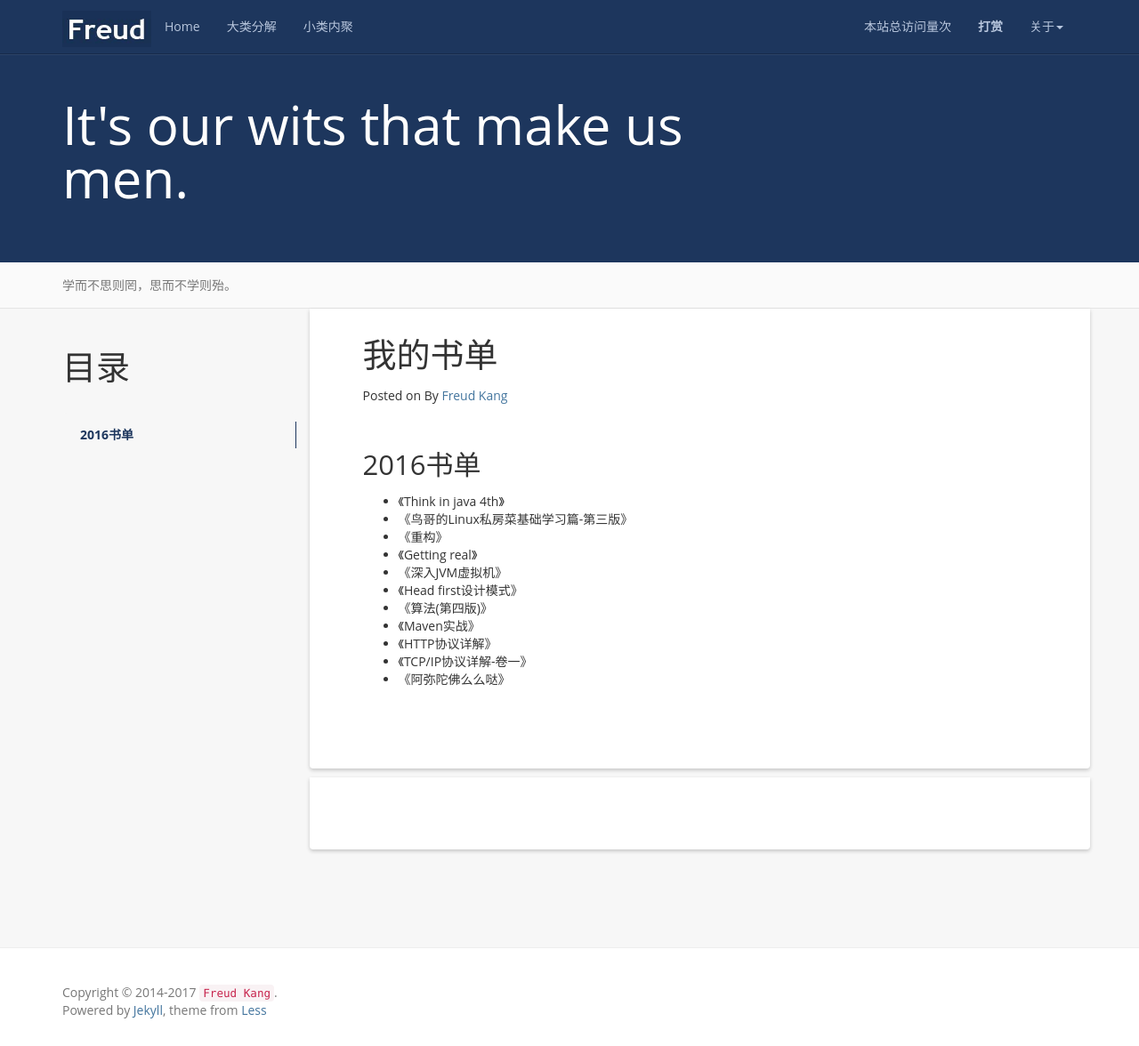
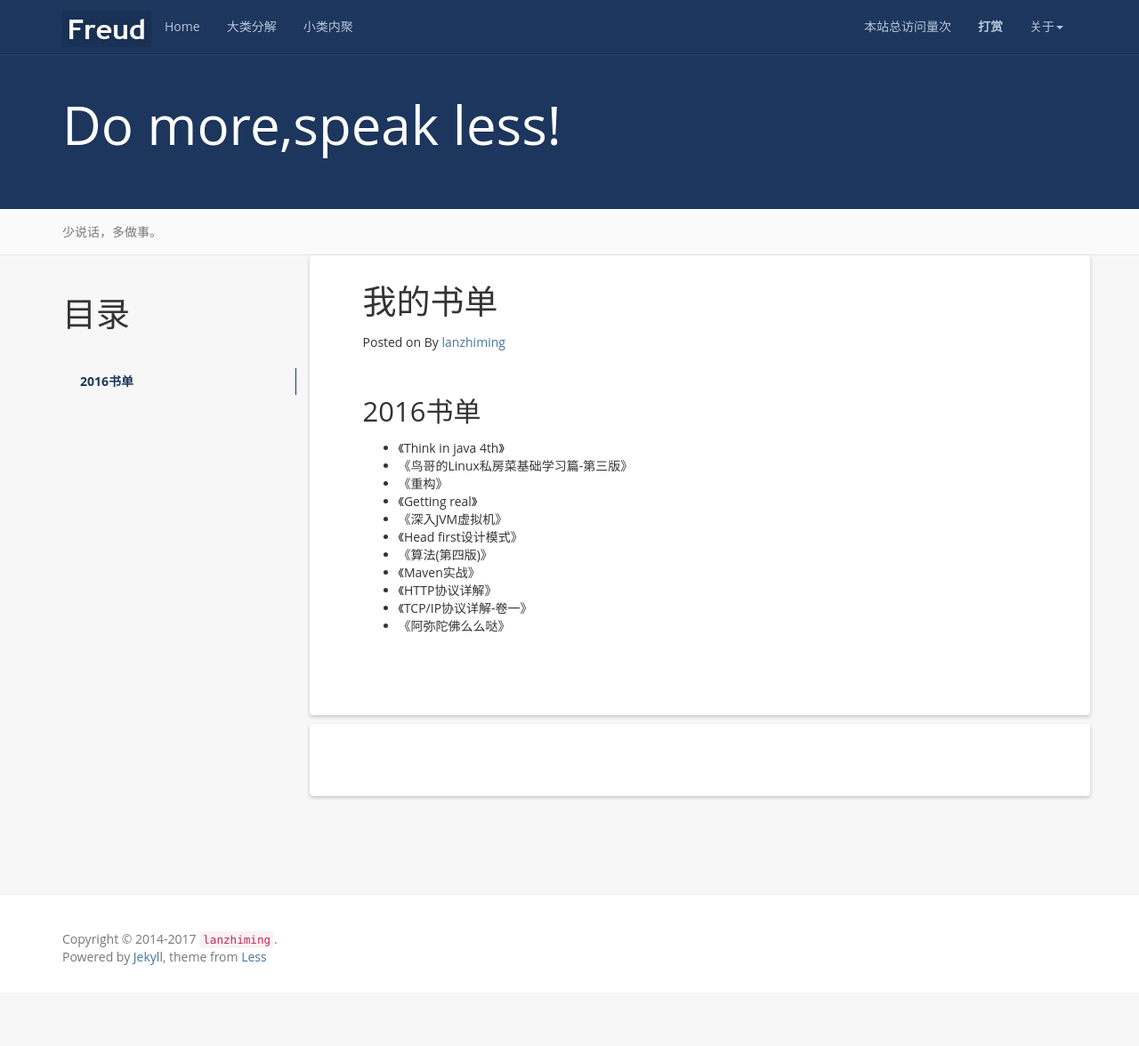
Before and after one commit to lanzhiming/lanzhiming.github.io, a Jekyll site: the page built from books.md, in a window 1280 px wide and 1176 px high. Shown: the whole window at 89% size. Built offline with Jekyll 4.4.1, drawn with Linux system fonts in a browser that asks for light colours; nearby versions of some CDN libraries; comment, search, counter and statistics services are not loaded.

Commit message:
修改个人信息

```diff
--- a/_config.yml
+++ b/_config.yml
@@ -1,14 +1,14 @@
-name: Less Or More
-email: luoyan35714@126.com
-author: Freud Kang
-url: http://www.hifreud.com
-resume_site: http://www.hifreud.com/Resume.io/
-github: https://github.com/luoyan35714/
+name: lanzhiming's blog
+email: lanzhiming@hotmail.com
+author: lanzhiming
+url: https://lanzhiming.github.io
+resume_site: https://lanzhiming.github.io
+github: https://github.com/lanzhiming
 baseurl: ""
-description: Actually, less is more!
-meta_description: 康志华;个人博客;学而不思则罔;思而不学则殆;生命不止;折腾不休
-motto: It's our wits that make us men.
-banner: 学而不思则罔，思而不学则殆。
+description: Do more,speak less!
+meta_description: 兰志明;个人博客;
+motto: Do more,speak less!
+banner: 少说话，多做事。
 
 #permalink: /:categories/:year/:month/:day/:title/
 permalink: /:year/:month/:day/:title/
```
